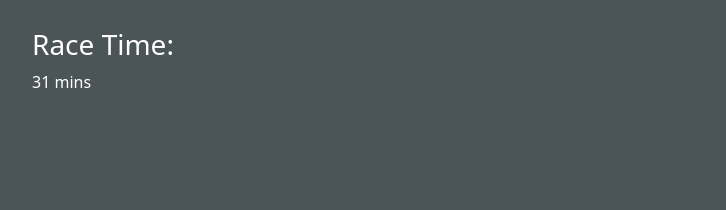
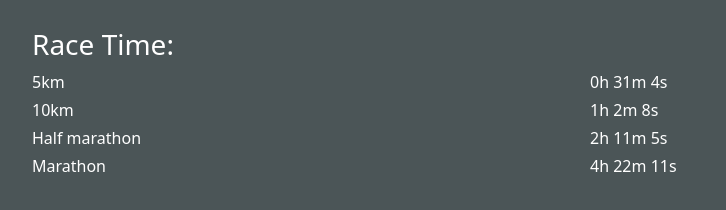
Before and after one commit to DanielGardiner/race-pacer, a React (Create React App) app: page / in a window 1280 px wide. Shown: the part 156-366 px from the top of the page, without its empty margins (50-776 px from the left). Built offline with nearby package versions, Linux system fonts and the light colour scheme.

Commit message:
add helper functions for displayings strings

```diff
--- a/src/App.js
+++ b/src/App.js
@@ -4,13 +4,20 @@ import "react-bootstrap-range-slider/dist/react-bootstrap-range-slider.css";
 import Form from "react-bootstrap/Form";
 import RangeSlider from "react-bootstrap-range-slider";
 import Button from "react-bootstrap/Button";
+import Container from "react-bootstrap/Container";
+import Row from "react-bootstrap/Row";
+import Col from "react-bootstrap/Col";
 import LayoutMain from "./components/layouts/LayoutMain";
 import { units, multipliers, distances } from "./utils/statics";
-import { calculateRaceTime, convertSecondsToMinSecs } from "./functions";
+import {
+  calculateRaceTime,
+  convertSecondsToHMS,
+  convertSecondsToDisplayString,
+} from "./functions";
 
 function App() {
   const [paceSeconds, setPaceSeconds] = useState(600);
-  const [paceUnit, setPaceUnit] = useState(units.KM);
+  const [paceUnit, setPaceUnit] = useState(units.MILES);
 
   // const distance = {
   //   value: 3.1,
@@ -23,8 +30,8 @@ function App() {
   // };
 
   const distance = {
-    value: 3.1,
-    unit: units.MILES,
+    value: 5,
+    unit: units.KM,
   };
 
   const pace = {
@@ -55,20 +62,20 @@ function App() {
                 : 900 * multipliers.KM_TO_MILES_MULTIPLIER
             }
             tooltipLabel={() => {
-              const {
-                mins: paceMins,
-                seconds: remainingPaceSeconds,
-              } = convertSecondsToMinSecs(paceSeconds);
+              const paceDisplayString = convertSecondsToDisplayString(
+                paceSeconds
+              );
+              return paceDisplayString;
 
-              if (!!paceMins && !!remainingPaceSeconds) {
-                return `${paceMins}m ${remainingPaceSeconds}s per ${paceUnit}`;
-              }
-              if (!!paceMins) {
-                return `${paceMins}m per ${paceUnit}`;
-              }
-              if (!!remainingPaceSeconds) {
-                return `${remainingPaceSeconds}s per ${paceUnit}`;
-              }
+              // if (!!paceMins && !!remainingPaceSeconds) {
+              //   return `${paceMins}m ${remainingPaceSeconds}s per ${paceUnit}`;
+              // }
+              // if (!!paceMins) {
+              //   return `${paceMins}m per ${paceUnit}`;
+              // }
+              // if (!!remainingPaceSeconds) {
+              //   return `${remainingPaceSeconds}s per ${paceUnit}`;
+              // }
             }}
             tooltip="on"
             value={paceSeconds}
@@ -79,10 +86,31 @@ function App() {
         </Form.Group>
       </Form>
       <h3 className="text-white mt-5">Race Time:</h3>
-      <p className="text-white">
-        {!!mins && <>{mins} mins</>} {!!seconds && <>{seconds} seconds</>}
+      <Container>
+        {distances.map(
+          ({ title, value: distanceValue, unit: distanceUnit }) => {
+            const { hours, mins, seconds } = calculateRaceTime({
+              distance: {
+                value: distanceValue,
+                unit: distanceUnit,
+              },
+              pace: {
+                seconds: paceSeconds,
+                unit: paceUnit,
+              },
+            });
 
-      </p>
+            return (
+              <Row className="text-white mt-1 mb-1">
+                <Col className="p-0">{title}</Col>
+                <Col>
+                  {hours}h {mins}m {seconds}s
+                </Col>
+              </Row>
+            );
+          }
+        )}
+      </Container>
     </LayoutMain>
   );
 }
--- a/src/functions/calculateRaceTime.js
+++ b/src/functions/calculateRaceTime.js
@@ -1,12 +1,12 @@
 import { units, multipliers } from "../utils/statics";
-import convertSecondsToMinSecs from "./convertSecondsToMinSecs";
+import convertSecondsToHMS from "./convertSecondsToHMS";
 
 /**
  * Calculate race time given race distance and race pace
  * @param  {Object} distance in the following format:
  * { value: 10, unit: 'km' }
  * @param  {Object} pace in the following format:
- * { second: 531, unit: 'miles' }
+ * { seconds: 531, unit: 'miles' }
  * @return {Object} race time in the following format:
  * { min: 59, seconds: 59 }
  */
@@ -27,7 +27,7 @@ function calculateRaceTime({ distance, pace }) {
 
   const raceTimeSeconds = secondsToRunOneMile * distanceInMiles;
 
-  const raceTime = convertSecondsToMinSecs(raceTimeSeconds);
+  const raceTime = convertSecondsToHMS(raceTimeSeconds);
   return raceTime;
 }
 
--- /dev/null
+++ b/src/functions/convertSecondsToDisplayString.js
@@ -0,0 +1,19 @@
+import convertSecondsToHMS from "./convertSecondsToHMS";
+
+function convertSecondsToDisplayString(value) {
+  const { hours, mins, seconds } = convertSecondsToHMS(value);
+  let displayString = "";
+
+  if (hours) {
+    displayString += `${hours}h `;
+  }
+  if (mins) {
+    displayString += `${mins}m `;
+  }
+  if (seconds) {
+    displayString += `${seconds}s`;
+  }
+  return displayString.trim();
+}
+
+export default convertSecondsToDisplayString;
--- /dev/null
+++ b/src/functions/convertSecondsToHMS.js
@@ -0,0 +1,10 @@
+function convertSecondsToHMS(value) {
+  const sec = parseInt(value, 10); // convert value to number if it's string
+  let hours = Math.floor(sec / 3600); // get hours
+  let mins = Math.floor((sec - hours * 3600) / 60); // get minutes
+  let seconds = sec - hours * 3600 - mins * 60; //  get seconds
+
+  return { hours, mins, seconds };
+}
+
+export default convertSecondsToHMS;
--- a/src/functions/convertSecondsToMinSecs.js
+++ /dev/null
@@ -1,10 +0,0 @@
-function convertSecondsToMinSecs(seconds) {
-  const mins = Math.floor(seconds / 60);
-  const remainingSeconds = Math.floor(seconds % 60);
-  return {
-    mins,
-    seconds: remainingSeconds,
-  };
-}
-
-export default convertSecondsToMinSecs;
--- a/src/functions/index.js
+++ b/src/functions/index.js
@@ -1,4 +1,9 @@
 import calculateRaceTime from "./calculateRaceTime";
-import convertSecondsToMinSecs from "./convertSecondsToMinSecs";
+import convertSecondsToHMS from "./convertSecondsToHMS";
+import convertSecondsToDisplayString from "./convertSecondsToDisplayString";
 
-export { calculateRaceTime, convertSecondsToMinSecs };
+export {
+  calculateRaceTime,
+  convertSecondsToHMS,
+  convertSecondsToDisplayString,
+};
```
Also changed, not shown: src/functions/convertRaceTimeToDisplayString.js (added, +7 -0 lines).
